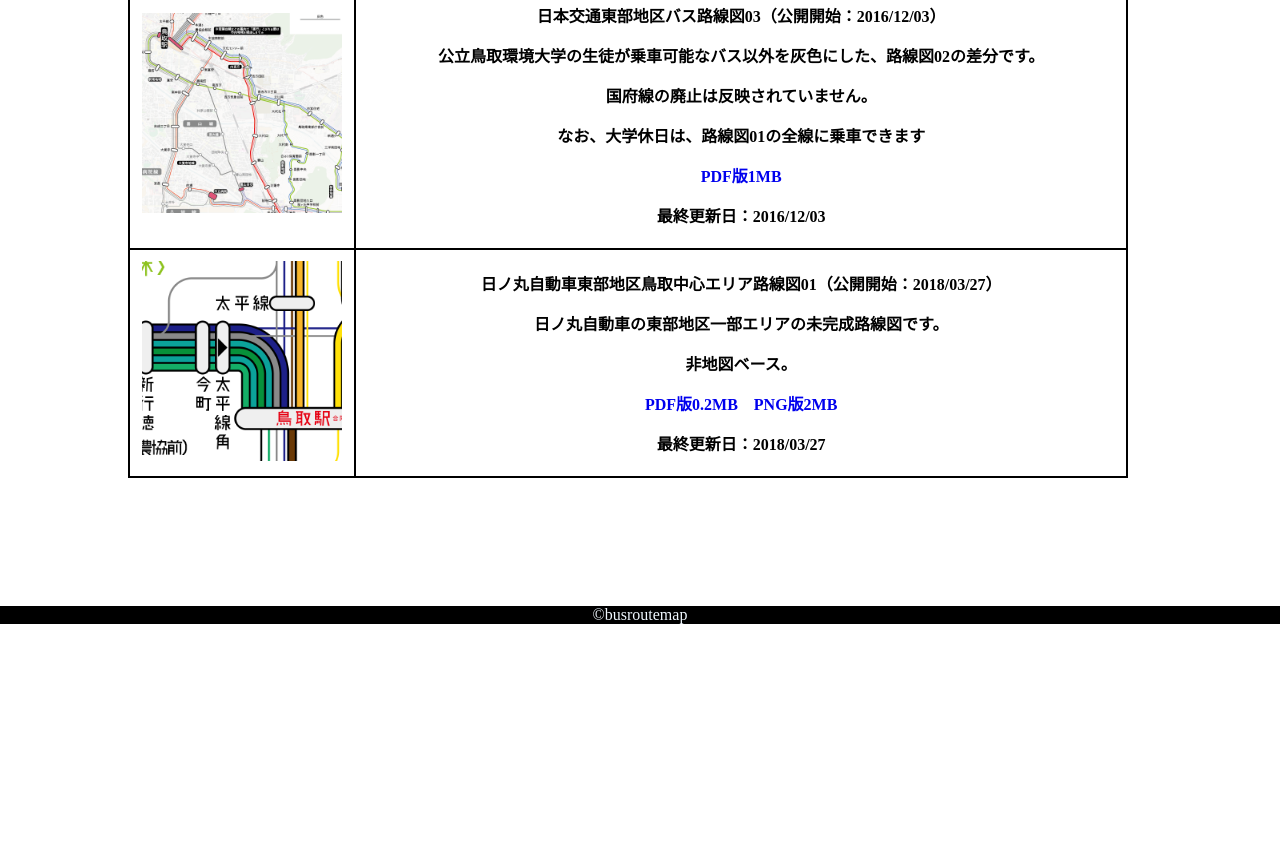
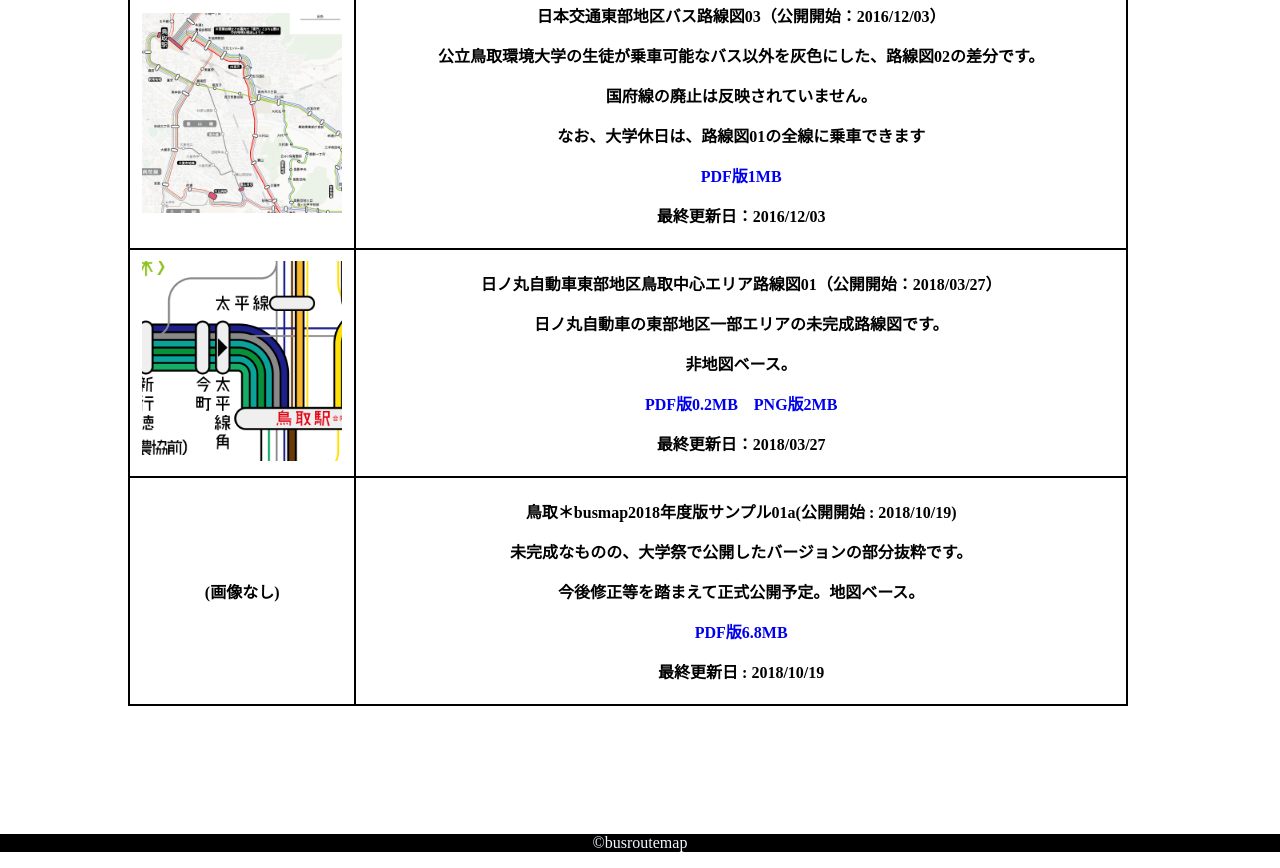
Before and after one commit to kotodu/tottori, a plain HTML site: page busroutemap.html in a window 1280 px wide. Shown: the part 1081-1949 px from the top of the page. Before the commit the page ends 1721 px from the top, so only its background shows below. Drawn offline with Linux system fonts and the light colour scheme.

Commit message:
20181019busmap2018サンプル
一部の文章修正と、大学祭公開のコンテンツを抜粋したサンプル掲載

```diff
--- a/busroutemap.html
+++ b/busroutemap.html
@@ -108,6 +108,18 @@
 			<p>最終更新日：2018/03/27</p>
 		</th>
 		</tr>
+		<tr>
+		<th>
+			<p>(画像なし)</p>
+		</th>
+		<th>
+			<p>鳥取＊busmap2018年度版サンプル01a(公開開始 : 2018/10/19)</p>
+			<p><b>未完成</b>なものの、大学祭で公開したバージョンの部分抜粋です。</p>
+			<p>今後修正等を踏まえて正式公開予定。地図ベース。</p>
+			<p><a href="cont/tori_busmap01a_1.pdf">PDF版6.8MB</a></p>
+			<p>最終更新日 : 2018/10/19</p>
+		</th>
+		</tr>
 		</table>
 	</div>
 </main>
--- a/cont/let.js
+++ b/cont/let.js
@@ -13,7 +13,8 @@ logweb = [
     ['2018/03/27','路線図,時刻表等のコンテンツを一部変更しました'],
     ['2018/10/06','サイトデザインを部分変更しました'],
     ['2018/10/06','10月20日-21日の環謝祭出展について記載しました'],
-    ['2018/10/06','適用ライセンスの変更を予告しました']
+    ['2018/10/06','適用ライセンスの変更を予告しました'],
+    ['2018/10/19','環謝祭出展に伴う修正とコンテンツ追加をしました']
 ];
 
 // バス路線図変数
```
Also changed, not shown: index.html (+4 -2 lines), 1 other file.
